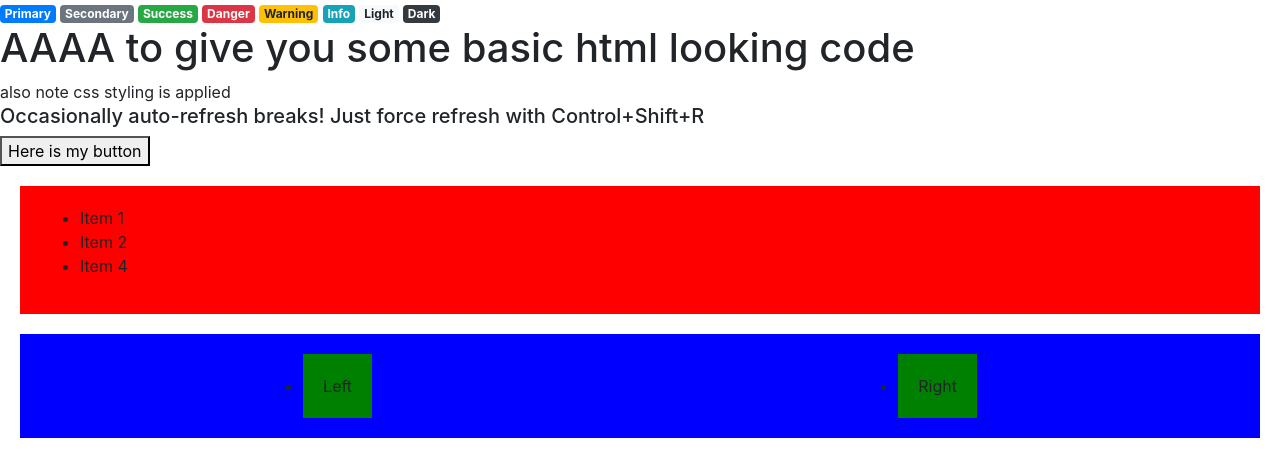
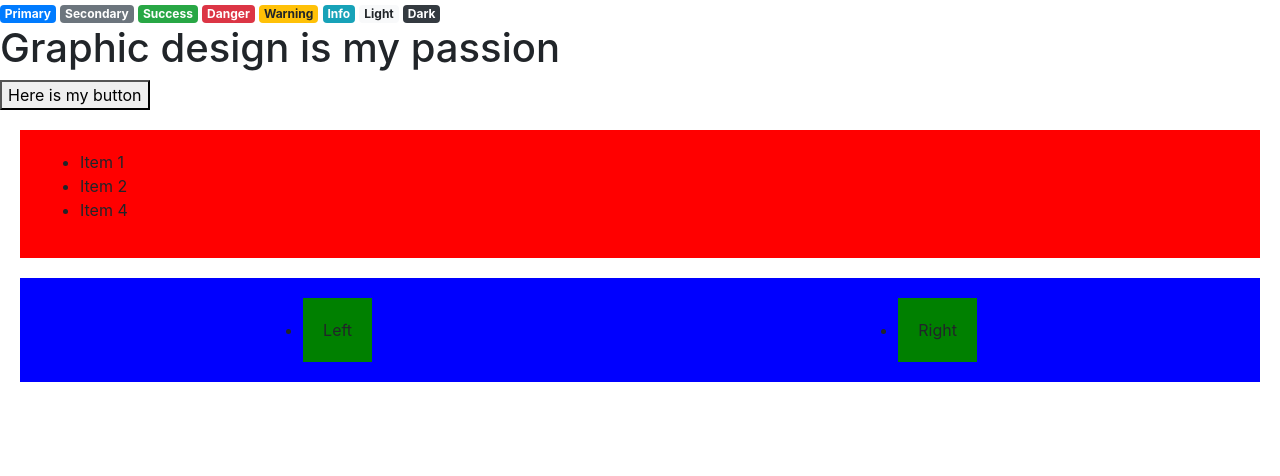
Before and after one commit to KohmeiK/wpi-food-real, a React (Create React App) app: page / in a window 1280 px wide. Shown: the top 476 px of the page. Built offline with nearby package versions, Linux system fonts and the light colour scheme.

Commit message:
Update App.js

```diff
--- a/src/App.js
+++ b/src/App.js
@@ -3,14 +3,28 @@ import './App.css';
 import React from "react";
 import firebase from "firebase";
 import Badge from 'react-bootstrap/Badge'
+import 'firebase/firestore';
 
 function App() {
   const firebaseApp = firebase.apps[0];
-  //
-  // var db = firebase.firestore();
-  //
+
+    var db = firebase.firestore();
+
   function function123(){
     console.log("Hello World!")
+  }
+
+  function getLocations(time) {
+      console.log("ddddd")
+        db.collection("locations").where("time", "==", time)
+            .get()
+            .then(function(querySnapshot) {
+                querySnapshot.forEach(function(doc) {
+                console.log(doc.id, " => ", doc.data() )
+            })
+        }).catch(function(error) {
+          console.log("Error getting locations:", error);
+      })
   }
 
   return (
@@ -23,10 +37,8 @@ function App() {
         <Badge variant="warning">Warning</Badge> <Badge variant="info">Info</Badge>{' '}
         <Badge variant="light">Light</Badge> <Badge variant="dark">Dark</Badge>
       </div>
-      <h1>AAAA to give you some basic html looking code</h1>
-      also note css styling is applied
-      <h5>Occasionally auto-refresh breaks! Just force refresh with Control+Shift+R</h5>
-      <button onClick={function123}>
+      <h1>Graphic design is my passion</h1>
+      <button onClick={() => getLocations(1)}>
         Here is my button
       </button>
       <div className="RedBox">
```
